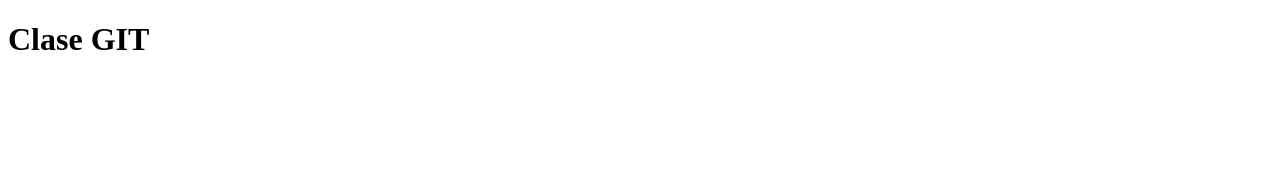
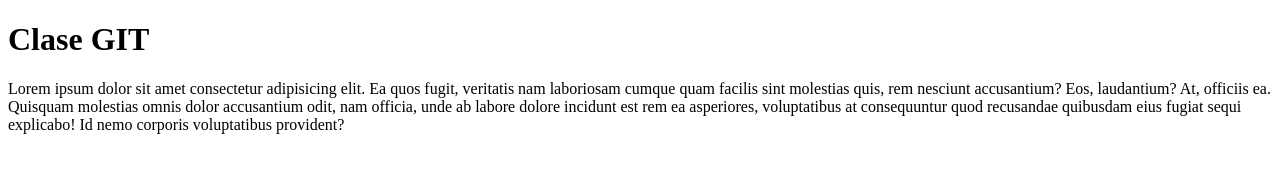
Before and after one commit to ayelengz/prueba_git, a plain HTML site: page index.html in a window 1280 px wide. Drawn offline with Linux system fonts and the light colour scheme.

Commit message:
Parrafo completado

```diff
--- a/index.html
+++ b/index.html
@@ -8,6 +8,8 @@
 </head>
 <body>
     <h1>Clase GIT</h1>
+    <p>Lorem ipsum dolor sit amet consectetur adipisicing elit. Ea quos fugit, veritatis nam laboriosam cumque quam facilis sint molestias quis, rem nesciunt accusantium? Eos, laudantium? At, officiis ea. Quisquam molestias omnis dolor accusantium odit, nam officia, unde ab labore dolore incidunt est rem ea asperiores, voluptatibus at consequuntur quod recusandae quibusdam eius fugiat sequi explicabo! Id nemo corporis voluptatibus provident?
+    </p>
 
 </body>
 </html>
```
